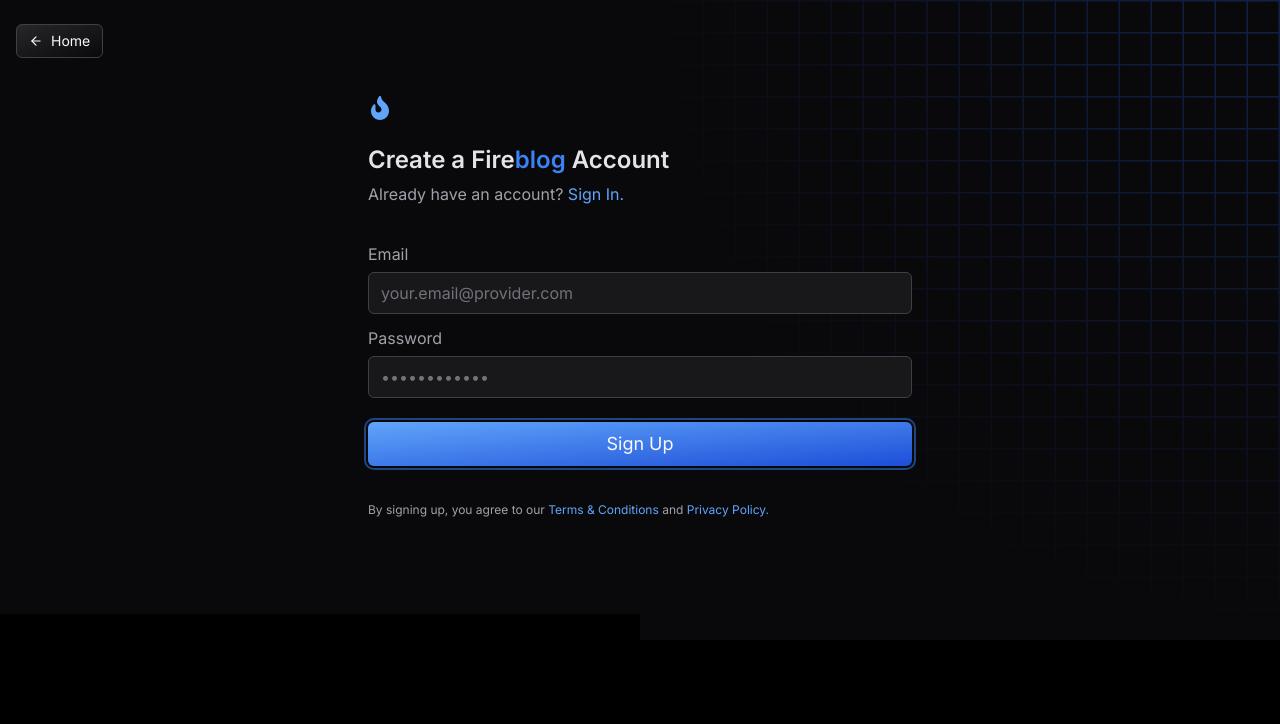
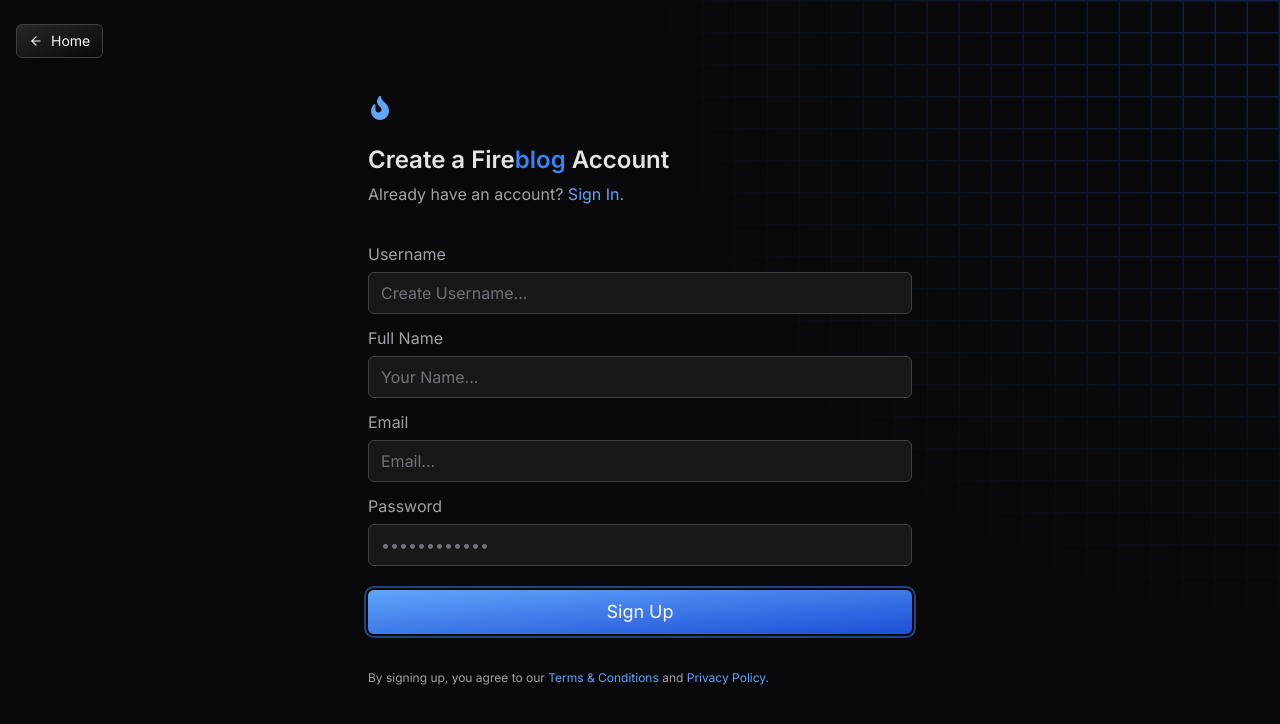
Before and after one commit to Jstreetman/fire-blog, a Next.js app: page /signup in a window 1280 px wide. Shown: the top 724 px of the page. Built offline with nearby package versions, Linux system fonts and the light colour scheme.

Commit message:
Added Extra Inputs to Form

```diff
--- a/app/layout.tsx
+++ b/app/layout.tsx
@@ -5,8 +5,8 @@ import "./globals.css";
 const inter = Inter({ subsets: ["latin"] });
 
 export const metadata: Metadata = {
-  title: "Create Next App",
-  description: "Generated by create next app",
+  title: "Fireblog",
+  description: "your blog, your way",
 };
 
 export default function RootLayout({
--- a/components/Auth/AuthSignIn.tsx
+++ b/components/Auth/AuthSignIn.tsx
@@ -108,7 +108,7 @@ const Email = () => {
         <input
           id="email-input"
           type="email"
-          placeholder="your.email@provider.com"
+          placeholder="Email..."
           className="w-full rounded-md border border-zinc-700 bg-zinc-900 px-3 py-2 placeholder-zinc-500 ring-1 ring-transparent transition-shadow focus:outline-0 focus:ring-blue-700"
         />
       </div>
--- a/components/Auth/AuthSignUp.tsx
+++ b/components/Auth/AuthSignUp.tsx
@@ -76,7 +76,7 @@ const Heading = () => (
 );
 
 const SocialOptions = () => (
-  <div>
+  <div className="invisible">
     <div className="mb-3 flex gap-3">
       <BubbleButton className="flex w-full justify-center py-3">
         <SiTwitter />
@@ -105,13 +105,35 @@ const Email = () => {
   return (
     <form onSubmit={(e) => e.preventDefault()}>
       <div className="mb-3">
+        <label htmlFor="username-input" className="mb-1.5 block text-zinc-400">
+          Username
+        </label>
+        <input
+          id="username-input"
+          type="text"
+          placeholder="Create Username..."
+          className="w-full rounded-md border border-zinc-700 bg-zinc-900 px-3 py-2 placeholder-zinc-500 ring-1 ring-transparent transition-shadow focus:outline-0 focus:ring-blue-700"
+        />
+      </div>
+      <div className="mb-3">
+        <label htmlFor="fullname-input" className="mb-1.5 block text-zinc-400">
+          Full Name
+        </label>
+        <input
+          id="fullname-input"
+          type="text"
+          placeholder="Your Name..."
+          className="w-full rounded-md border border-zinc-700 bg-zinc-900 px-3 py-2 placeholder-zinc-500 ring-1 ring-transparent transition-shadow focus:outline-0 focus:ring-blue-700"
+        />
+      </div>
+      <div className="mb-3">
         <label htmlFor="email-input" className="mb-1.5 block text-zinc-400">
           Email
         </label>
         <input
           id="email-input"
           type="email"
-          placeholder="your.email@provider.com"
+          placeholder="Email..."
           className="w-full rounded-md border border-zinc-700 bg-zinc-900 px-3 py-2 placeholder-zinc-500 ring-1 ring-transparent transition-shadow focus:outline-0 focus:ring-blue-700"
         />
       </div>
```
